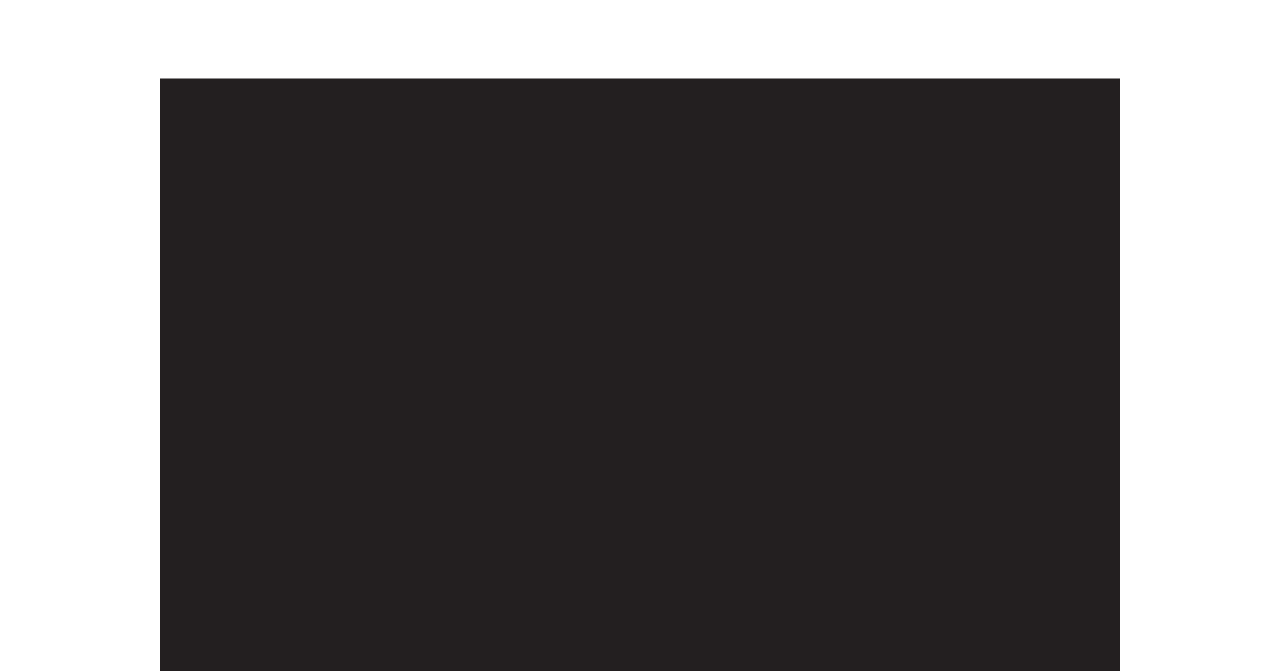
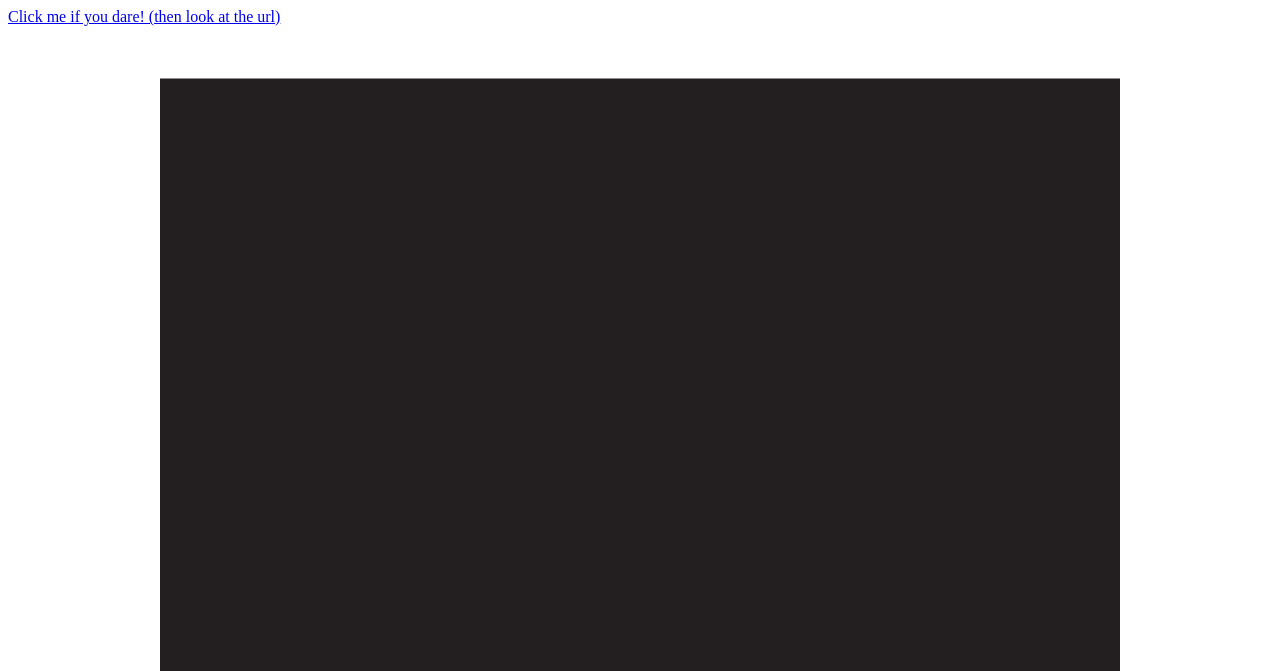
Before and after one commit to ideck802/roly-and-the-slides, a plain HTML site: page index.html in a window 1280 px wide. Shown: the top 671 px of the page. Drawn offline with Linux system fonts and the light colour scheme; no server answers.

Commit message:
Update index.html

```diff
--- a/index.html
+++ b/index.html
@@ -13,6 +13,7 @@
     </script>
   </head>
   <body>
+    <a href="https://www.pornhub.com">Click me if you dare! (then look at the url)</a>
     <div class="webgl-content">
       <div id="gameContainer" style="width: 960px; height: 600px"></div>
       <div class="footer">
```
